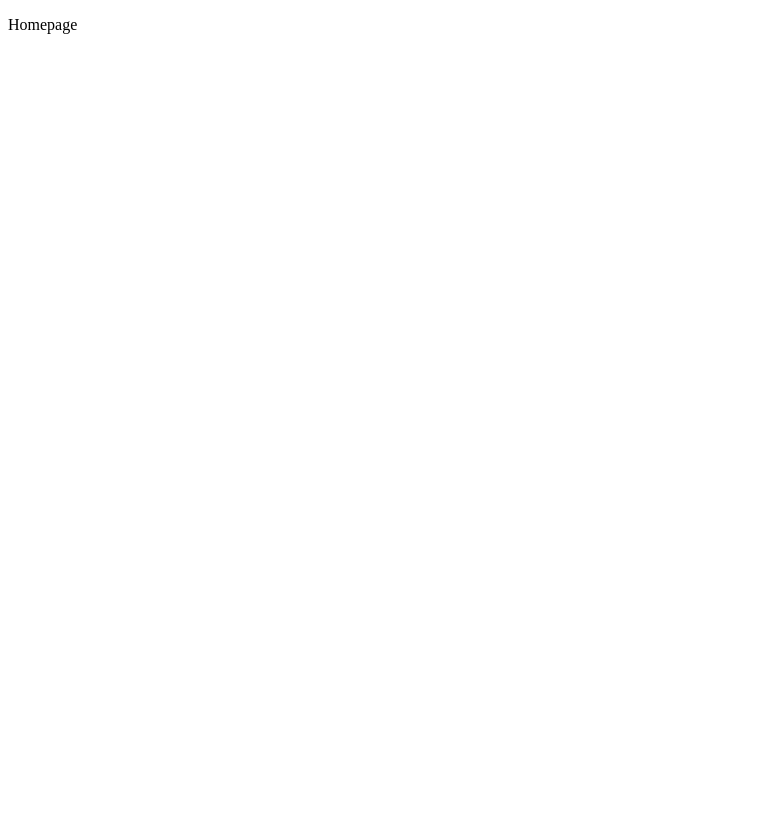
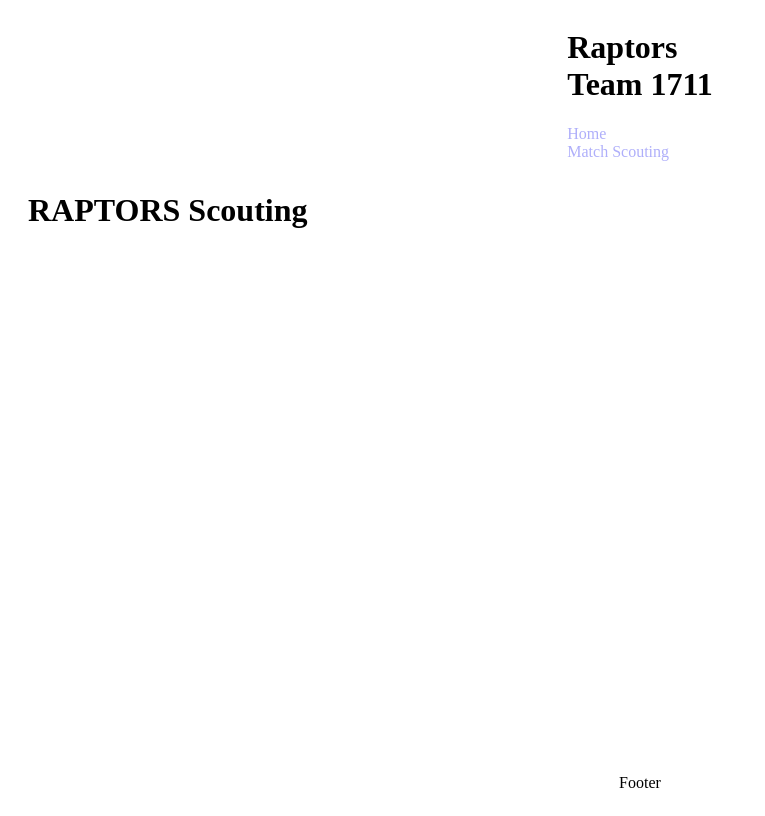
Before and after one commit to CharlieHammersley/RaptorEye, a React (Vite) app: page /home in a window 1280 px wide. Shown: the whole page, without its empty margins (0-765 px from the left). Built offline with nearby package versions, Linux system fonts and the light colour scheme.

Commit message:
Header pt.1

```diff
--- a/src/react/components/page-flow/header.tsx
+++ b/src/react/components/page-flow/header.tsx
@@ -1,17 +1,104 @@
 import "./header.scss";
 import React from "react";
 
-export type Props = Readonly<{}>;
+export type NavigationLinks = {
+
+	[name: string]: string | {
+
+		[name: string]: string
+
+	};
+
+}
+
+export type Props = Readonly<{
+
+	links: NavigationLinks
+
+}>;
+
 export type State = Readonly<{}>;
 
 export class Header extends React.Component<Props, State> {
 
+    public static defaultProps: Props = {
+
+		links: Header.getDefaultNavigationLinks()
+
+	};
+
+	public static getDefaultNavigationLinks(): NavigationLinks {
+
+		return {
+			"Home": "/home",
+			"Match Scouting": "/match-scouting",
+		};
+
+	}
+
+
     public render(): React.ReactNode {
 
-        return (
-            <p>Header</p>
-        );
+		let navigationContent: React.ReactNode = Object.entries(this.props.links).map(
+			(entry: [string, string | { [name: string]: string }]): React.ReactNode => {
 
-    }
+				let navTitle: string = entry[0];
+
+				// For a plain link.
+				if (typeof entry[1] === "string") {
+
+					let link: string = entry[1];
+
+					return (
+						<div className="nav-item">
+							<a className="nav-item-primary-link" to={link} key={navTitle}>{navTitle}</a>
+						</div>
+					);
+
+				// For a link with a submenu.
+				} else {
+
+					let primaryLink: string | undefined = entry[1][navTitle];
+
+					let dropdownContent: React.ReactNode = Object.entries(entry[1])
+						.filter((entry2: [string, string]): boolean => entry2[0] !== navTitle)
+						.map((entry2: [string, string]): React.ReactNode => {
+
+							let entryTitle: string = entry2[0];
+							let entryLink: string = entry2[1];
+
+							return <a className="nav-item-dropdown-entry"
+										 to={entryLink} key={entryTitle}>{entryTitle}</a>;
+
+						}
+					);
+
+					return (
+						<div className="nav-item">
+							<a className="nav-item-primary-link" to={primaryLink} key={navTitle}>{navTitle}</a>
+							<div className="nav-item-dropdown">
+								{dropdownContent}
+							</div>
+						</div>
+					);
+
+				}
+
+			}
+		);
+
+		return (
+			<header>
+				<div className="header-content">
+					<h1>Raptors<br/>Team 1711</h1>
+					<nav>
+						{ navigationContent }
+					</nav>
+				</div>
+
+			</header>
+		);
+
+	}
 
 }
--- a/src/react/components/page-flow/page.scss
+++ b/src/react/components/page-flow/page.scss
@@ -1,8 +1,8 @@
 .page {
 
 	height: 100%;
-	//padding: 0 20px;
-	//overflow: auto;
+	padding: 0 20px;
+	overflow: auto;
 
 	min-height: 100vh;
 
@@ -22,8 +22,8 @@
 		flex: 1;
 
 		width: 100%;
-		//max-width: var(--page-width);
-		//padding: 10px 10px;
+		max-width: var(--page-width);
+		padding: 10px 10px;
 
 	}
 
--- a/src/react/pages/home.scss
+++ b/src/react/pages/home.scss
@@ -0,0 +1,4 @@
+.page-home main {
+
+
+}
--- a/src/react/pages/home.tsx
+++ b/src/react/pages/home.tsx
@@ -1,5 +1,6 @@
 import "./home.scss";
 import React from "react";
+import { Page } from "../components/page-flow/page";
 
 
 export type Props = Readonly<{}>;
@@ -10,7 +11,9 @@ export class Home extends React.Component<Props, State> {
     public render(): React.ReactNode {
 
     	return (
-            <p>Homepage</p>
+            <Page>
+                <h1>RAPTORS Scouting</h1>
+            </Page>
         );
 
     }
--- a/src/react/pages/matchScoutingForm.tsx
+++ b/src/react/pages/matchScoutingForm.tsx
@@ -5,6 +5,8 @@ import { getEvents } from '../components/api.ts';
 import type { FiMEvent } from '../components/api.ts';
 import FormField from '../components/formField.tsx';
 import { initialFormState, type MatchFormData } from '../components/matchFormState';
+import { Page } from "../components/page-flow/page";
+
 
 export default function matchScoutingForm() {
 
```
